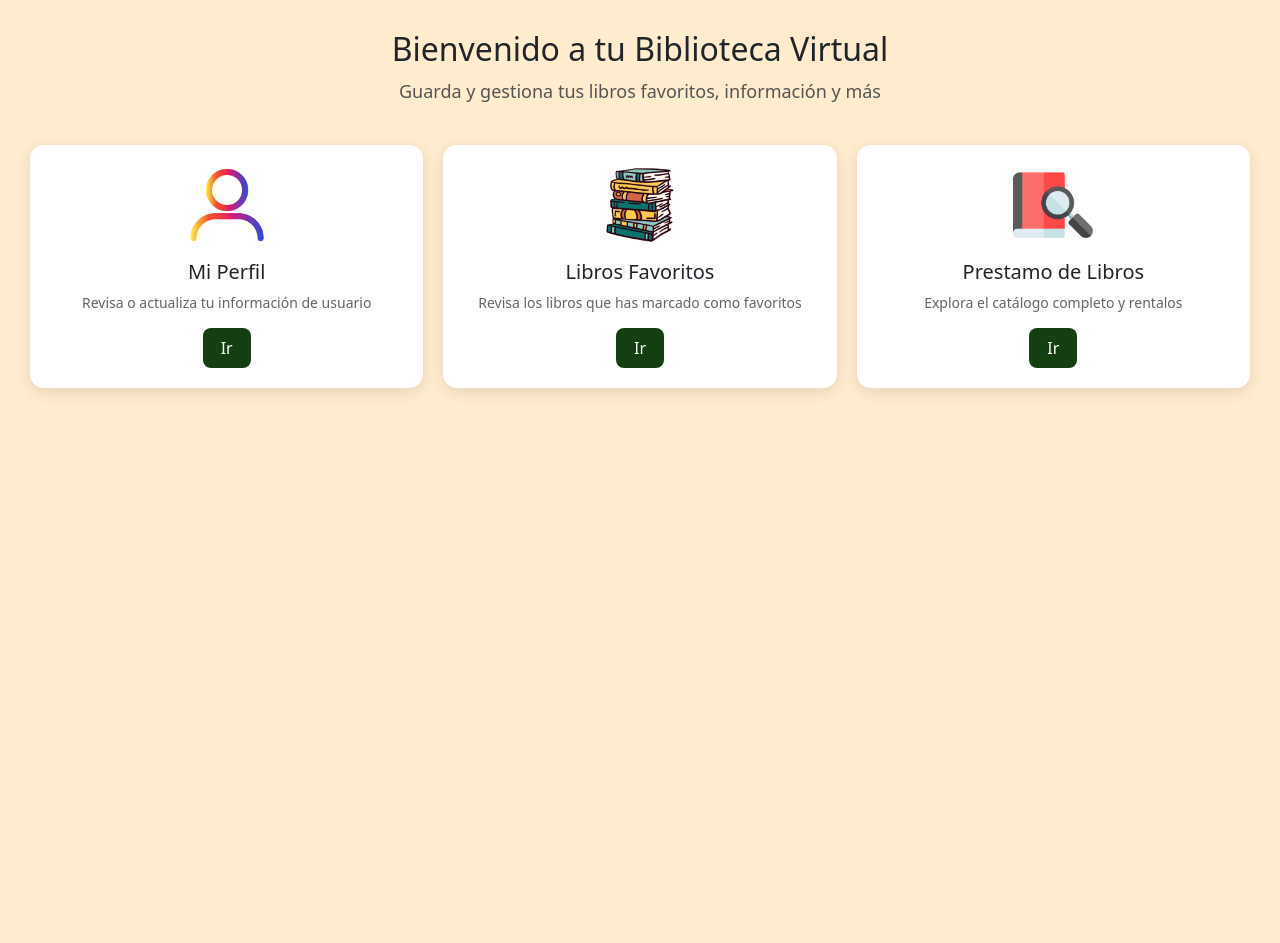
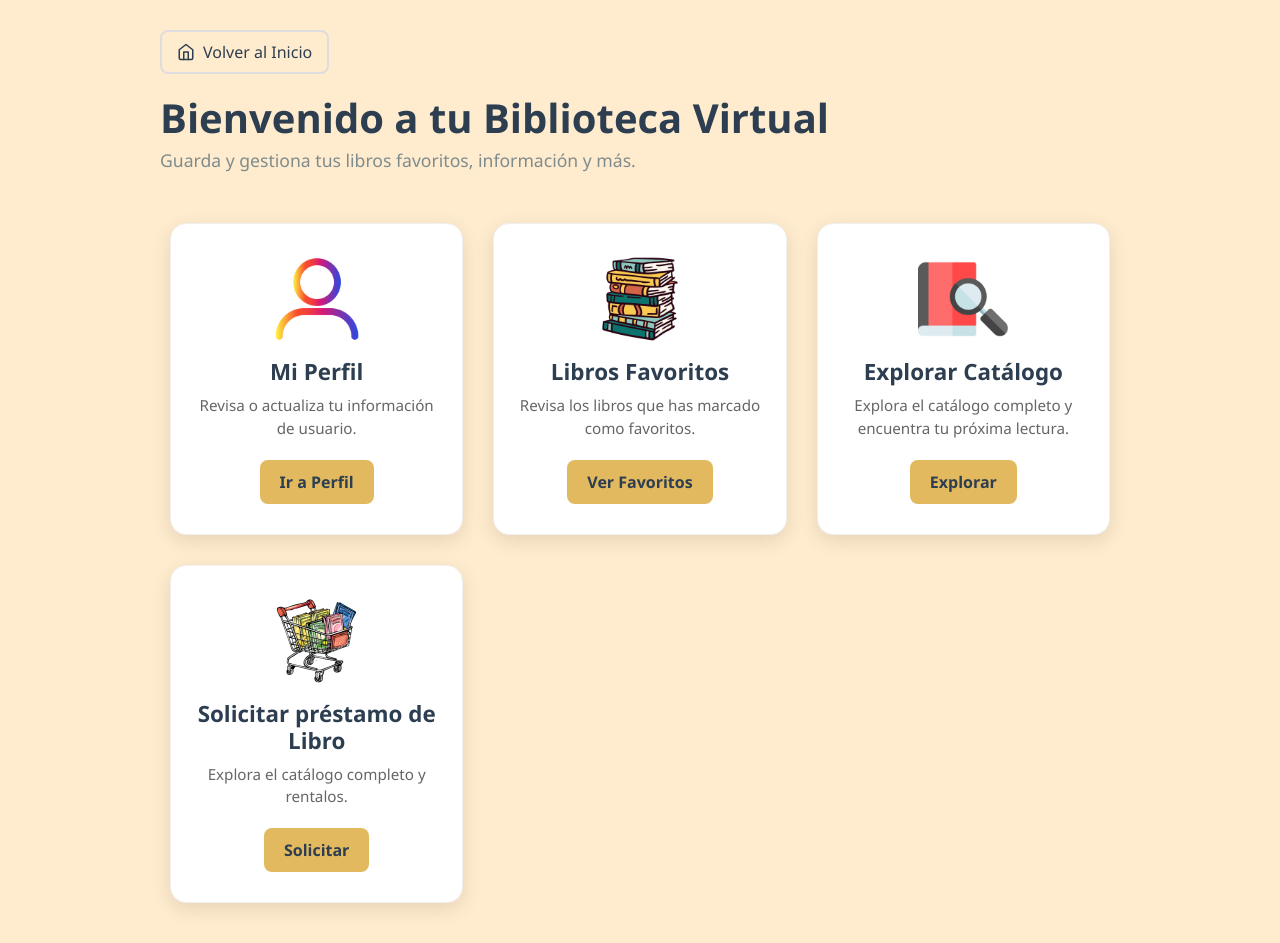
Before and after one commit to JonnathITQ/ProyectoAngularLibreria, an Angular app: page /usuario in a window 1280 px wide. Before the commit the page ends 800 px from the top, so only its background shows below. Built offline with nearby package versions, Linux system fonts and the light colour scheme.

Commit message:
mejora pagina principal usuario

```diff
--- a/src/app/usuario/usercomponents/burguer/burguer.component.html
+++ b/src/app/usuario/usercomponents/burguer/burguer.component.html
@@ -22,7 +22,7 @@
     </div>
 
     <nav class="sidebar-nav">
-        <a routerLink="/inicio" routerLinkActive="active" class="nav-item" (click)="closeSidebar()">
+        <a routerLink="/usuario" routerLinkActive="active" class="nav-item" (click)="closeSidebar()">
             <svg xmlns="http://www.w3.org/2000/svg" width="25" height="25" fill="none" stroke="currentColor"
                 stroke-width="2">
                 <path d="M3 9l9-7 9 7v11a2 2 0 0 1-2 2H5a2 2 0 0 1-2-2z"></path>
--- a/src/app/usuario/usercomponents/user/user.component.css
+++ b/src/app/usuario/usercomponents/user/user.component.css
@@ -1,67 +1,122 @@
 .home-container {
-  text-align: center;
+    max-width: 1000px;
+    margin: 0 auto;
     padding: 30px 20px;
+    font-family: 'Segoe UI', Tahoma, Geneva, Verdana, sans-serif;
+    color: #2c3e50;
+}
+
+.nav-header {
+    text-align: left;
+    margin-bottom: 20px;
 }
 
 h1 {
-  font-size: 32px;
-  margin-bottom: 10px;
+    font-size: 2.5rem;
+    margin-bottom: 5px;
+    font-weight: 700;
+    color: #2c3e50;
 }
 
 .subtitle {
-  font-size: 18px;
-  color: #555;
-  margin-bottom: 30px;
+    font-size: 1.1rem;
+    color: #7f8c8d;
+    margin-bottom: 40px;
 }
+
 
 .actions-grid {
     display: grid;
-  grid-template-columns: repeat(auto-fit, minmax(230px, 1fr));
-  gap: 20px;
+    grid-template-columns: repeat(auto-fit, minmax(280px, 1fr));
+    gap: 30px;
     padding: 10px;
 }
 
 .action-card {
     background: #ffffff;
-  padding: 20px;
-  border-radius: 14px;
-  box-shadow: 0 4px 15px rgba(0,0,0,0.1);
+    padding: 30px 20px;
+    border-radius: 16px;
+    box-shadow: 0 6px 20px rgba(0, 0, 0, 0.1);
     text-align: center;
-  transition: transform .2s ease;
+    transition: transform .3s ease, box-shadow .3s ease;
+    cursor: pointer;
+    border: 1px solid #f0f0f0;
 }
 
 .action-card:hover {
-  transform: translateY(-5px);
+    transform: translateY(-8px);
+    border-color: #e2b95f;
+    box-shadow: 0 10px 25px rgba(0, 0, 0, 0.15);
 }
 
 .action-card img {
-  width: 80px;
-  height: 80px;
+    width: 90px;
+    height: 90px;
     object-fit: contain;
     margin-bottom: 15px;
 }
 
 .action-card h3 {
-  font-size: 20px;
+    font-size: 1.4rem;
     margin-bottom: 8px;
+    color: #2c3e50;
+    font-weight: 600;
 }
 
 .action-card p {
-  font-size: 14px;
+    font-size: 0.95rem;
     color: #666;
-  margin-bottom: 15px;
+    margin-bottom: 20px;
+    flex-grow: 1;
 }
 
-button {
-  background: #143F13;
-  color: white;
+.action-btn {
+    background: #e2b95f;
+    color: #2c3e50;
     border: none;
-  padding: 8px 18px;
+    padding: 10px 20px;
     border-radius: 8px;
     cursor: pointer;
+    font-weight: 600;
     transition: background .2s ease;
 }
 
-button:hover {
-  background: #143F13;
+.action-btn:hover {
+    background: #b6762c;
+    color: white;
 }
+
+
+.nav-button {
+    background: transparent;
+    color: #2c3e50;
+    border: 2px solid #ddd;
+    padding: 8px 15px;
+    border-radius: 8px;
+    cursor: pointer;
+    font-weight: 500;
+    display: inline-flex;
+    align-items: center;
+    gap: 8px;
+    transition: all .2s ease;
+}
+
+.nav-button:hover {
+    background: #f0f0f0;
+    border-color: #e2b95f;
+    color: #b6762c;
+}
+
+.nav-button svg {
+    stroke: currentColor;
+}
+
+
+@media (max-width: 600px) {
+    .home-container {
+        padding: 20px 10px;
+    }
+    h1 {
+        font-size: 2rem;
+    }
+}
--- a/src/app/usuario/usercomponents/user/user.component.html
+++ b/src/app/usuario/usercomponents/user/user.component.html
@@ -1,30 +1,44 @@
 <div class="home-container">
+
+    <div class="nav-header">
+        <button class="nav-button home-btn" (click)="goTo('/')">
+             <svg xmlns="http://www.w3.org/2000/svg" width="18" height="18" viewBox="0 0 24 24" fill="none" stroke="currentColor" stroke-width="2" stroke-linecap="round" stroke-linejoin="round"><path d="M3 9l9-7 9 7v11a2 2 0 0 1-2 2H5a2 2 0 0 1-2-2z"></path><polyline points="9 22 9 12 15 12 15 22"></polyline></svg>
+             <span>Volver al Inicio</span>
+        </button>
+    </div>
+
     <h1>Bienvenido a tu Biblioteca Virtual</h1>
-  <p class="subtitle">Guarda y gestiona tus libros favoritos, información y más</p>
+    <p class="subtitle">Guarda y gestiona tus libros favoritos, información y más.</p>
 
     <div class="actions-grid">
 
-    <div class="action-card">
+        <div class="action-card profile-card" (click)="goTo('usuario/perfil')">
             <img src="assets/icons/miperfil.webp" alt="Perfil">
             <h3>Mi Perfil</h3>
-      <p>Revisa o actualiza tu información de usuario</p>
-      <button (click)="goTo('usuario/perfil')">Ir</button>
+            <p>Revisa o actualiza tu información de usuario.</p>
+            <button class="action-btn">Ir a Perfil</button>
         </div>
 
-    <div class="action-card">
+        <div class="action-card favorites-card" (click)="goTo('usuario/favorito')">
             <img src="assets/icons/favlib.webp" alt="Favoritos">
             <h3>Libros Favoritos</h3>
-      <p>Revisa los libros que has marcado como favoritos</p>
-      <button (click)="goTo('usuario/favorito')">Ir</button>
+            <p>Revisa los libros que has marcado como favoritos.</p>
+            <button class="action-btn">Ver Favoritos</button>
         </div>
 
-    <div class="action-card">
+        <div class="action-card catalog-card" (click)="goTo('libros')">
             <img src="assets/icons/buscarlibro.png" alt="Buscar libros">
-      <h3>Prestamo de Libros</h3>
-      <p>Explora el catálogo completo y rentalos</p>
-      <button (click)="goTo('usuario/prestamos')">Ir</button>
+            <h3>Explorar Catálogo</h3>
+            <p>Explora el catálogo completo y encuentra tu próxima lectura.</p>
+            <button class="action-btn">Explorar</button>
         </div>
 
+        <div class="action-card catalog-card" (click)="goTo('usuario/prestamos')">
+            <img src="assets/icons/prestamo.png" alt="Prestamos">
+            <h3>Solicitar préstamo de Libro</h3>
+            <p>Explora el catálogo completo y rentalos.</p>
+            <button class="action-btn">Solicitar</button>
+        </div>
 
     </div>
 </div>
--- a/src/app/usuario/usercomponents/user/user.component.ts
+++ b/src/app/usuario/usercomponents/user/user.component.ts
@@ -1,9 +1,10 @@
+import { CommonModule } from '@angular/common';
 import { Component } from '@angular/core';
-import { Router } from '@angular/router';
+import { Router, RouterModule } from '@angular/router';
 
 @Component({
   selector: 'app-user',
-  imports: [],
+  imports: [RouterModule, CommonModule],
   templateUrl: './user.component.html',
   styleUrl: './user.component.css'
 })
```
Also changed, not shown: src/assets/icons/prestamo.png (added). Lines whose indentation alone changed are shown as unchanged.
